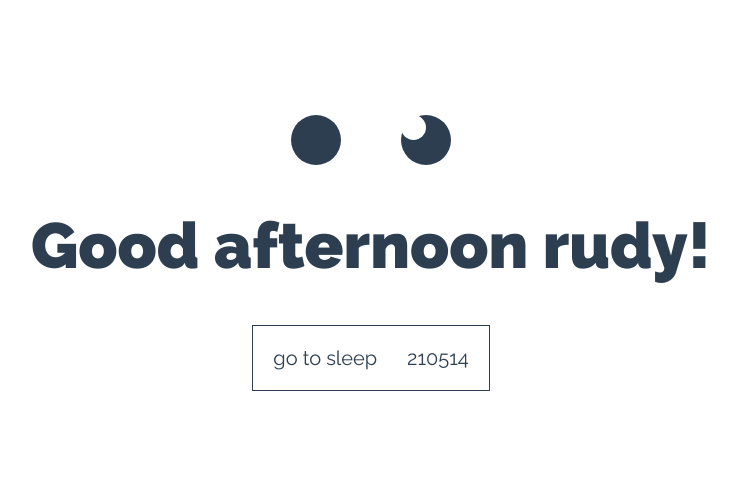
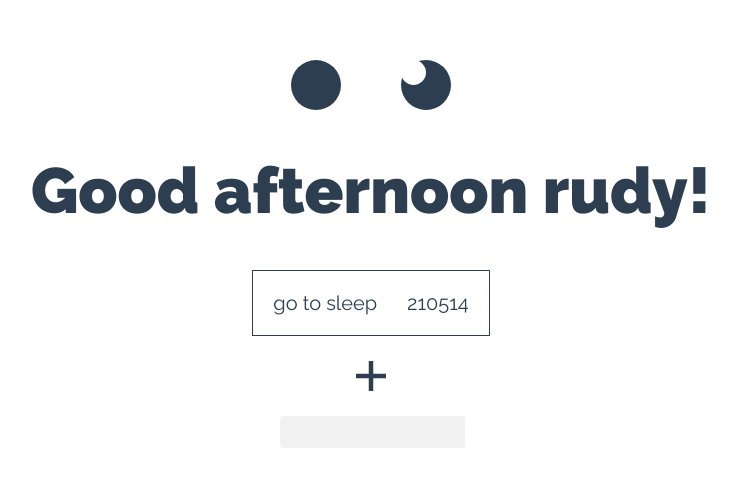
Before and after one commit to rudy3091/vue-todo, a Vue app: page / in a window 1280 px wide. Shown: the part 147-634 px from the top of the page, without its empty margins (269-1006 px from the left). Built offline with nearby package versions, Linux system fonts and the light colour scheme.

Commit message:
Add AddTodo component

```diff
--- /dev/null
+++ b/src/components/AddTodo.vue
@@ -0,0 +1,69 @@
+<template>
+	<div class="container">
+		<svg width="30" height="30" viewBox="0 0 100 100" @click="handleClick">
+			<g>
+				<line x1="50" y1="0" x2="50" y2="100"></line>
+				<line x1="0" y1="50" x2="100" y2="50"></line>
+			</g>
+		</svg>
+
+		<div class="input-wrapper" style="display: {{ isVisible }}">
+			<input type="text" />
+		</div>
+	</div>
+</template>
+
+<script>
+export default {
+	name: "AddTodo",
+	data() {
+		return {
+			hidden: true,
+		};
+	},
+	methods: {
+		handleClick() {
+			console.log(this.hidden);
+			this.hidden = !this.hidden;
+		},
+	},
+	computed: {
+		isVisible() {
+			return this.hidden ? "none" : "block";
+		},
+	},
+};
+</script>
+
+<style scoped lang="scss">
+@import "../styles/mixins.scss";
+@import "../styles/colors.scss";
+
+.container {
+	@include flex-center;
+	flex-direction: column;
+	width: 100%;
+
+	svg {
+		margin: 25px;
+		& > g {
+			fill: none;
+			stroke-width: 15px;
+			stroke: $font-color;
+		}
+	}
+
+	.input-wrapper {
+		width: 100%;
+		height: 30px;
+
+		input {
+			width: 100%;
+			height: 100%;
+			border: none;
+			background-color: #f2f2f2;
+			border-radius: 4px;
+		}
+	}
+}
+</style>
--- a/src/components/TodoContainer.vue
+++ b/src/components/TodoContainer.vue
@@ -1,16 +1,21 @@
 <template>
 	<section class="todo-container">
 		<TodoItem name="go to sleep" due="210514" />
+	</section>
+	<section class="todo-create">
+		<AddTodo />
 	</section>
 </template>
 
 <script>
 import TodoItem from "./TodoItem.vue";
+import AddTodo from "./AddTodo.vue";
 
 export default {
 	name: "TodoContainer",
 	components: {
 		TodoItem,
+		AddTodo,
 	},
 };
 </script>
@@ -23,4 +28,7 @@ export default {
 	padding: 20px;
 	border: 1px solid $font-color;
 }
+
+.todo-create {
+}
 </style>
```
